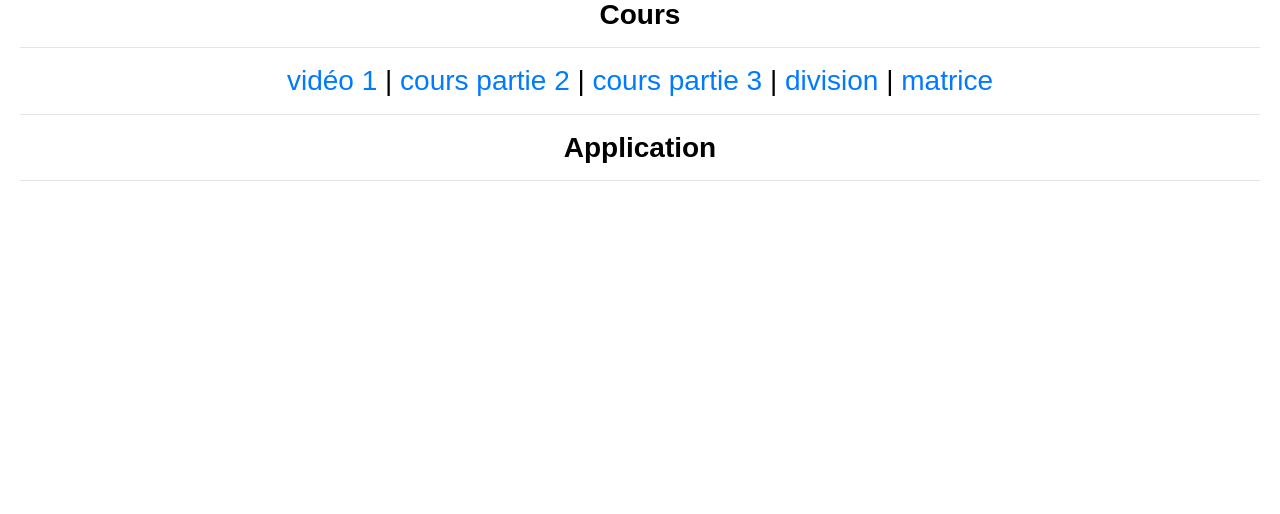
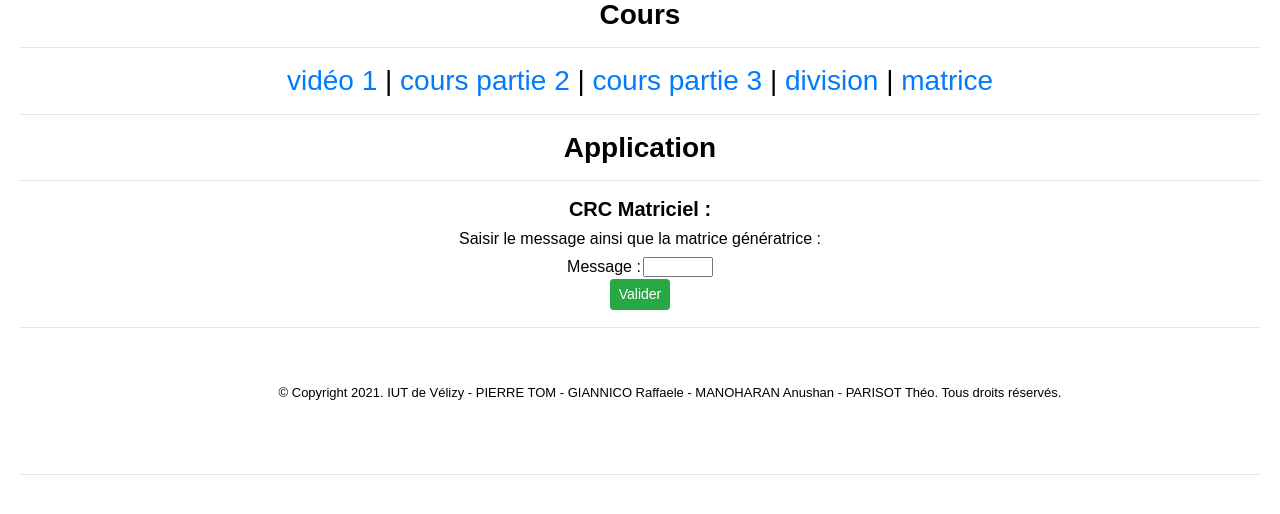
Before and after one commit to pleijan/Plateforme-de-revision-Reseaux, a PHP site: page /crc.php in a window 1280 px wide. Shown: the part 167-681 px from the top of the page. Run offline with PHP 8.4, Linux system fonts and the light colour scheme.

Commit message:
ajout fonctionalitée crc matriciel

```diff
--- a/crc.php
+++ b/crc.php
@@ -1,7 +1,7 @@
 <?php
 require('barreDeMenu.php');
+?>
 
-?>
 </br>
 
 <h5 align='center'><p>Sur cette page vous pourrez apprendre à calculer un CRC de type Ethernet.</p></h5>
@@ -9,12 +9,125 @@ require('barreDeMenu.php');
     <h3 align='center'><b>Cours</b></h3>
 <HR width=1240>
 
-<h3><a href='cours/crc/crc01.mp4'>vidéo 1</a> |
-<a href='cours/crc/CoursCRC-part02.html'> cours partie 2</a> |
-<a href='cours/crc/CoursCRC-part03.html'> cours partie 3</a> |
-<a href='cours/crc/division.mp4'>division </a> |
-<a href='cours/crc/matrice.mp4'>matrice </a> </h3>
+<h3><a href='cours/crc/crc01.mp4' target='_BLANK'>vidéo 1</a> |
+<a href='cours/crc/CoursCRC-part02.html' target='_BLANK'> cours partie 2</a> |
+<a href='cours/crc/CoursCRC-part03.html' target='_BLANK'> cours partie 3</a> |
+<a href='cours/crc/division.mp4' target='_BLANK'>division </a> |
+<a href='cours/crc/matrice.mp4' target='_BLANK'>matrice </a> </h3>
 
 <HR width=1240>
     <h3 align='center'><b>Application</b></h3>
 <HR width=1240>
+
+<form action='' method='get'>
+<table cellpading='4' cellspacing='4' align= center>
+
+<tr><h5><b>CRC Matriciel :</b></h5></tr>
+<tr><h6>Saisir le message ainsi que la matrice génératrice :</h6></tr>
+<tr>
+<td>Message :</td>
+<td><input class='champ' name='Message' type='text' required></td>
+</tr>
+
+<tr><td align='center' colspan='7'><input name='ConfirmationMessage' type="submit" class='btn btn-success btn-sm' value='Valider'></td></tr>
+</table>
+</form>
+
+
+<?php
+
+    if(isset($_GET['id'])){
+        if($_GET['id']=='1'){
+            echo"<p style='color:red'>message incorrect (que du bianire !) </p>";
+        }
+    }
+
+
+    if(isset($_GET['Message'])){
+        $Message = $_GET['Message'];
+
+        echo"<h6><b>Le message est : $Message</b></h6>";
+
+
+        $arr0 = str_split($Message);
+        foreach ($arr0 as $x) {
+            if (!($x == 0 || $x == 1)) {
+                header('Location:crc.php?id=1');
+            }
+        }
+
+
+        $TailleM = strlen($Message);
+        echo"
+        <h6>Saisie de La Matrice génératrice :</h6>
+        <form action='' method='get'>
+        <table cellpading='4' cellspacing='4' align='center'  > ";
+
+        $m[][] = 0;
+
+        for($col = 0; $col<$TailleM; $col++){
+            echo"<tr>";
+            for($ligne = 0; $ligne<$TailleM; $ligne++){
+                echo"<td><input type='number' name=m[$col][$ligne] min='0' max='1' size = '1'></td>";
+            }
+            echo"</tr>";
+        }
+
+        echo"
+        <input type='hidden' name='Message' value='$Message'/>
+        </table><input name='ValidMatrice' type='submit' class='btn btn-success btn-sm' value='Valider'>
+        </form>";
+
+    }
+
+    if(isset($_GET['Message']) and isset($_GET['ValidMatrice']))
+    {
+        $Message = $_GET['Message'];
+        $m = $_GET['m'];
+
+        echo"<h6><b>La Matrice est : </b></h6>
+        <table border='1px' cellpading='4' cellspacing='4' align='center'  >";
+
+        for($col = 0; $col<$TailleM; $col++){
+            echo"<tr>";
+            for($ligne = 0; $ligne<$TailleM; $ligne++){
+                echo"<td>{$m[$col][$ligne]}</td>";
+            }
+            echo"</tr>";
+        }
+
+        echo"
+        </table><br/>
+        ";
+
+
+        echo"<h6><b>Le CRC est : </b></h6>
+        <table border='1px' cellpading='4' cellspacing='4' align='center'  >
+        <tr>";
+        $CRC =0;
+
+
+
+        for($col = 0; $col<$TailleM; $col++){
+            for($ligne = 0; $ligne<$TailleM; $ligne++){
+                if ($CRC xor ($Message[$ligne] and $m[$col][$ligne]))
+                $CRC = 1;
+                else $CRC = 0;
+
+            }
+            echo "<td color='red'> $CRC</td>";
+        }
+        echo"</tr></table>";
+    }
+
+?>
+
+<footer>
+  <HR width=1240>
+   </br>
+   </br>
+  <p id = "copyright"><span id="Copyright symbol">&copy Copyright 2021. IUT de Vélizy - PIERRE TOM - GIANNICO Raffaele - MANOHARAN Anushan - PARISOT Théo. Tous droits r&eacute;serv&eacute;s.</span></p>
+   </br>
+   </br>
+  <HR width=1240>
+</footer>
--- a/index.php
+++ b/index.php
@@ -50,9 +50,6 @@ require("barreDeMenu.php");
 
   <a href="index.php"><img src="img/trouver-adresse.png"  class="rounded imglongue" alt="trouver-adresse" title="Trouver l'adresse IP d'une machine extérieure"></a>
 
-
-
-
   </div>
 </div>
 </body>
@@ -66,5 +63,3 @@ require("barreDeMenu.php");
   <HR width=1240>
 </footer>
 </html>
-<?php
-?>
```
